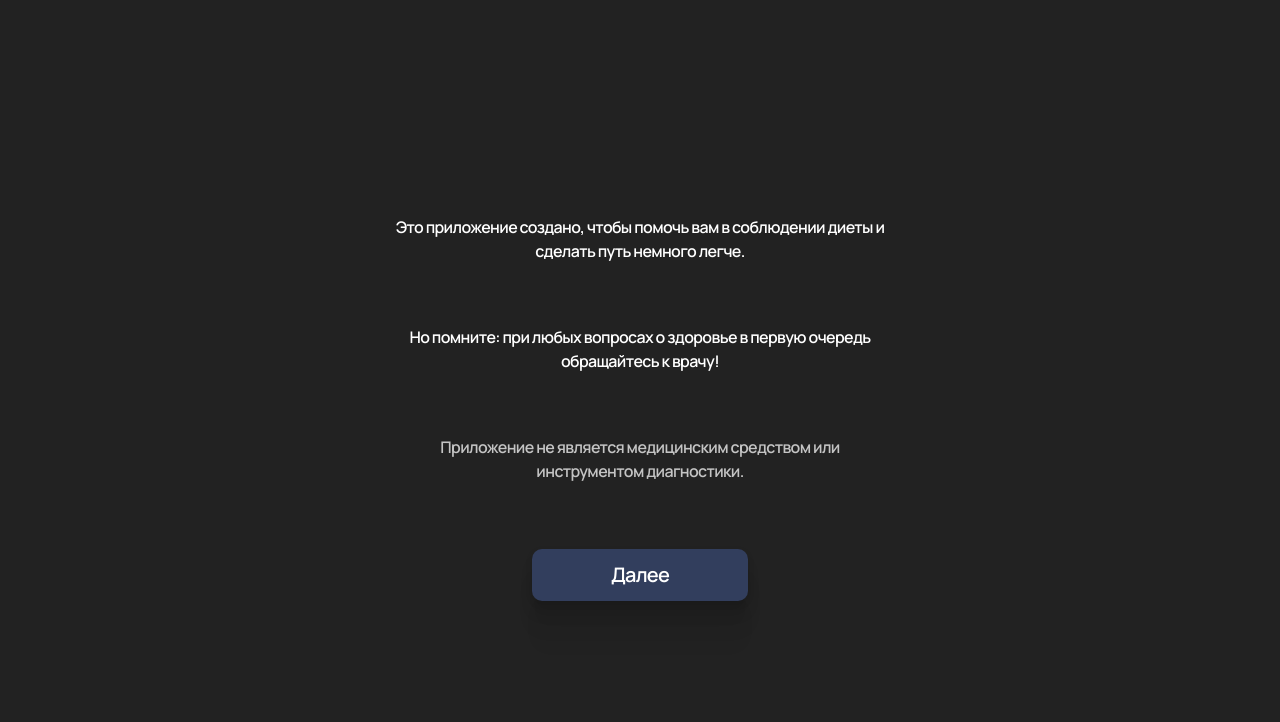
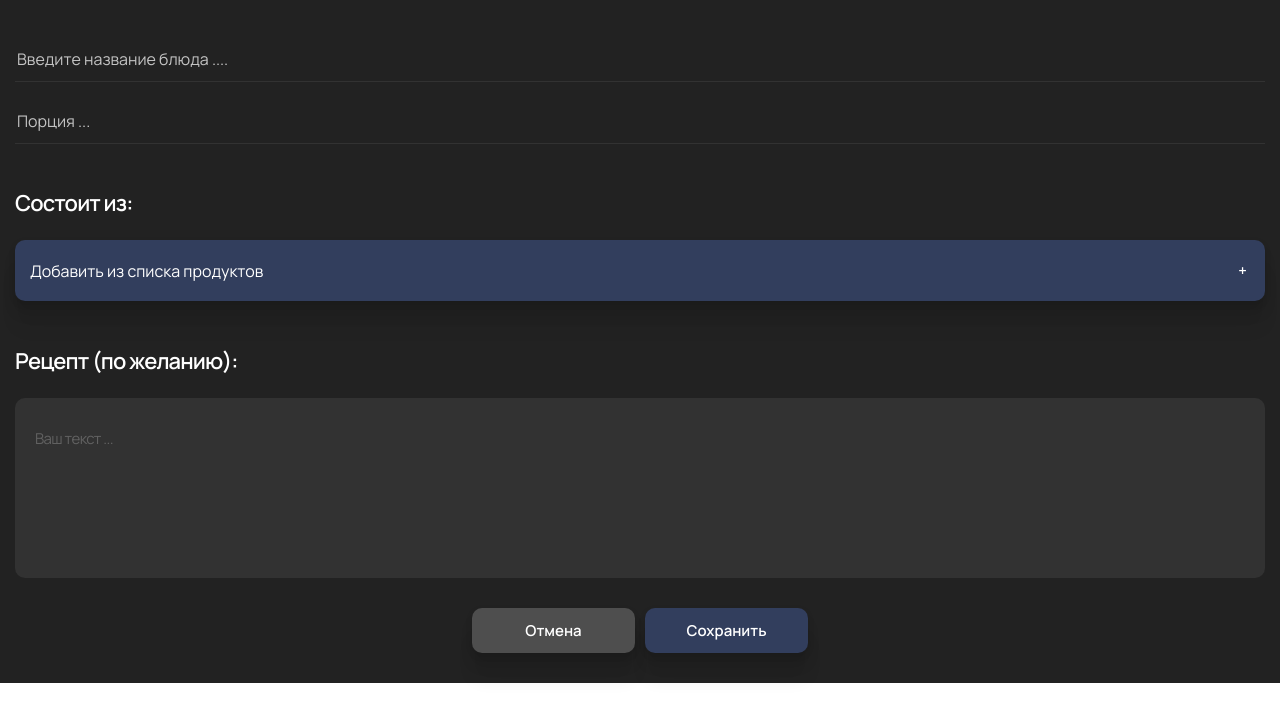
Before and after one commit to ahamkara-Nh/frontend, a React (Vite) app: page /food-diary/add in a window 1280 px wide. Before the commit this address led to /onboarding. Shown: the top 722 px of the page. Built offline with nearby package versions, Linux system fonts and the light colour scheme.

Commit message:
add food note added

```diff
--- a/src/App.jsx
+++ b/src/App.jsx
@@ -25,6 +25,7 @@ import RecipesScreen from './screens/Recipes/RecipesScreen';
 import RecipeDetailScreen from './screens/RecipeDetail/RecipeDetailScreen';
 import { AuthProvider } from './context/AuthContext';
 import SymptomsScreen from './screens/Symptoms/SymptomsScreen';
+import AddFoodScreen from './screens/FoodDiary/AddFoodScreen';
 
 // Placeholder for where the app navigates after onboarding
 // const HomePagePlaceholder = () => <div style={{ padding: '20px', color: 'white', textAlign: 'center' }}>Welcome to the App! (Homepage Placeholder)</div>;
@@ -46,6 +47,7 @@ function App() {
         <Route path="/home/phase0" element={<HomePhase0 />} />
         <Route path="/home/phase1" element={<HomePhase1 />} />
         <Route path="/diary" element={<HomePhase1 />} />
+        <Route path="/food-diary/add" element={<AddFoodScreen />} />
         <Route path="/products" element={<ProductsScreen />} />
         <Route path="/products/category/:categoryName" element={<CategoryScreen />} />
         <Route path="/products/:productId" element={<ProductDetailScreen />} />
--- /dev/null
+++ b/src/screens/FoodDiary/AddFoodScreen.css
@@ -0,0 +1,135 @@
+.add-food-container {
+    background-color: #222222;
+    padding: 30px 15px;
+    font-family: 'Manrope', sans-serif;
+    color: white;
+    display: flex;
+    flex-direction: column;
+}
+
+.food-input,
+.serving-size-input {
+    display: flex;
+    align-items: center;
+    padding: 17px 15px 0 0;
+}
+
+.food-input input,
+.serving-size-input input {
+    width: 100%;
+    background: transparent;
+    border: none;
+    outline: none;
+    color: white;
+    font-size: 16px;
+    font-weight: 400;
+    font-family: 'Manrope', sans-serif;
+}
+
+.food-input input::placeholder,
+.serving-size-input input::placeholder {
+    color: #C4C4C4;
+}
+
+.dividing-line {
+    height: 1px;
+    background-color: #323232;
+    margin: 10px 0;
+}
+
+.section-header {
+    font-size: 22px;
+    font-weight: 600;
+    margin-bottom: 20px;
+    color: white;
+}
+
+.food-section,
+.note-section {
+    margin-top: 15px;
+}
+
+.add-food-button,
+.create-food-button {
+    width: 100%;
+    height: 61px;
+    background-color: #323E5D;
+    border-radius: 10px;
+    border: none;
+    color: white;
+    font-size: 16px;
+    margin-bottom: 10px;
+    display: flex;
+    align-items: center;
+    padding: 0 15px;
+    justify-content: space-between;
+    cursor: pointer;
+    box-shadow: 0px 3px 7px rgba(0, 0, 0, 0.1),
+        0px 13px 13px rgba(0, 0, 0, 0.09),
+        0px 28px 17px rgba(0, 0, 0, 0.05);
+}
+
+.plus-icon {
+    width: 15px;
+    height: 15px;
+    display: flex;
+    align-items: center;
+    justify-content: center;
+    font-size: 15px;
+    font-weight: bold;
+}
+
+.note-input {
+    height: 150px;
+    background-color: #323232;
+    border-radius: 10px;
+    margin-top: 10px;
+}
+
+.note-input textarea {
+    width: 100%;
+    height: 100%;
+    background: transparent;
+    border: none;
+    outline: none;
+    color: white;
+    font-size: 15px;
+    font-weight: 400;
+    padding: 15px 10px;
+    font-family: 'Manrope', sans-serif;
+    resize: none;
+}
+
+.note-input textarea::placeholder {
+    color: #616161;
+}
+
+.buttons {
+    display: flex;
+    justify-content: center;
+    padding-top: 10px;
+    gap: 10px;
+}
+
+.cancel-food-button,
+.save-button {
+    width: 163px;
+    height: 45px;
+    border-radius: 10px;
+    border: none;
+    font-size: 15px;
+    font-weight: 600;
+    color: white;
+    cursor: pointer;
+    box-shadow: 0px 3px 7px rgba(0, 0, 0, 0.1),
+        0px 13px 13px rgba(0, 0, 0, 0.09),
+        0px 28px 17px rgba(0, 0, 0, 0.05);
+}
+
+.cancel-food-button {
+    background-color: #4E4E4E;
+}
+
+.save-button {
+    background-color: #323E5D;
+}
--- /dev/null
+++ b/src/screens/FoodDiary/AddFoodScreen.jsx
@@ -0,0 +1,89 @@
+import React, { useState } from 'react';
+import { useNavigate } from 'react-router-dom';
+import './AddFoodScreen.css';
+
+const AddFoodScreen = () => {
+    const navigate = useNavigate();
+    const [foodName, setFoodName] = useState('');
+    const [servingSize, setServingSize] = useState('');
+    const [recipe, setRecipe] = useState('');
+
+    const handleCancel = () => {
+        navigate(-1);
+    };
+
+    const handleSave = () => {
+        // Logic to save food entry would go here
+        console.log('Saving food entry:', { foodName, servingSize, recipe });
+        navigate(-1);
+    };
+
+    const handleAddFromList = () => {
+        // Navigate to product list
+        console.log('Add from product list clicked');
+    };
+
+    const handleCreateProduct = () => {
+        // Navigate to create product screen
+        console.log('Create product clicked');
+    };
+
+    return (
+        <div className="add-food-container">
+            <div className="food-input">
+                <input
+                    type="text"
+                    placeholder="Введите название блюда ...."
+                    value={foodName}
+                    onChange={(e) => setFoodName(e.target.value)}
+                />
+            </div>
+
+            <div className="dividing-line"></div>
+
+            <div className="serving-size-input">
+                <input
+                    type="text"
+                    placeholder="Порция ..."
+                    value={servingSize}
+                    onChange={(e) => setServingSize(e.target.value)}
+                />
+            </div>
+
+            <div className="dividing-line"></div>
+
+            <div className="food-section">
+                <h2 className="section-header">Состоит из:</h2>
+
+                <button className="add-food-button" onClick={handleAddFromList}>
+                    <span>Добавить из списка продуктов</span>
+                    <div className="plus-icon">+</div>
+                </button>
+
+            </div>
+
+            <div className="note-section">
+                <h2 className="section-header">Рецепт (по желанию):</h2>
+
+                <div className="note-input">
+                    <textarea
+                        placeholder="Ваш текст ..."
+                        value={recipe}
+                        onChange={(e) => setRecipe(e.target.value)}
+                    />
+                </div>
+            </div>
+
+            <div className="buttons">
+                <button className="cancel-food-button" onClick={handleCancel}>
+                    Отмена
+                </button>
+                <button className="save-button" onClick={handleSave}>
+                    Сохранить
+                </button>
+            </div>
+        </div>
+    );
+};
+
+export default AddFoodScreen;
--- a/src/screens/Info/InfoScreen.css
+++ b/src/screens/Info/InfoScreen.css
@@ -22,6 +22,7 @@
     flex: 1;
     padding: 20px 16px;
     overflow-y: auto;
+    margin-bottom: 55px;
 }
 
 .nav-spacer {
--- a/src/screens/Products/CategoryScreen.css
+++ b/src/screens/Products/CategoryScreen.css
@@ -44,6 +44,7 @@
     flex: 1;
     overflow-y: auto;
     padding-bottom: 60px;
+    margin-bottom: 55px;
 }
 
 .products-list {
--- a/src/screens/Products/ProductDetailScreen.css
+++ b/src/screens/Products/ProductDetailScreen.css
@@ -5,6 +5,7 @@
     padding: 16px;
     background-color: #222222;
     height: 100%;
+    padding-bottom: 55px;
 }
 
 .buttons-row {
--- a/src/screens/Products/ProductsScreen.css
+++ b/src/screens/Products/ProductsScreen.css
@@ -75,6 +75,7 @@
     flex-wrap: wrap;
     gap: 15px;
     justify-content: center;
+    margin-bottom: 55px;
 }
 
 .categories-container::-webkit-scrollbar {
--- a/src/screens/Profile/ProfileScreen.css
+++ b/src/screens/Profile/ProfileScreen.css
@@ -10,6 +10,7 @@
     padding: 30px 15px;
     color: #FFFFFF;
     font-family: 'Manrope', sans-serif;
+    margin-bottom: 0 !important;
 }
 
 .profile-row {
--- a/src/screens/RecipeDetail/RecipeDetailScreen.css
+++ b/src/screens/RecipeDetail/RecipeDetailScreen.css
@@ -94,6 +94,7 @@
 }
 
 .bottom-nav-container {
+    margin-top: 55px;
     position: fixed;
     bottom: 0;
     left: 0;
--- a/vite.config.js
+++ b/vite.config.js
@@ -9,7 +9,7 @@ export default defineConfig({
     svgr()
   ],
   server: {
-    allowedHosts: ['d88ae2027622f3766b900a989a668028.serveo.net'],
+    allowedHosts: ['tz2nm6-95-161-221-128.ru.tuna.am'],
     proxy: {
       '/auth': {
         target: 'http://127.0.0.1:8000',
```
